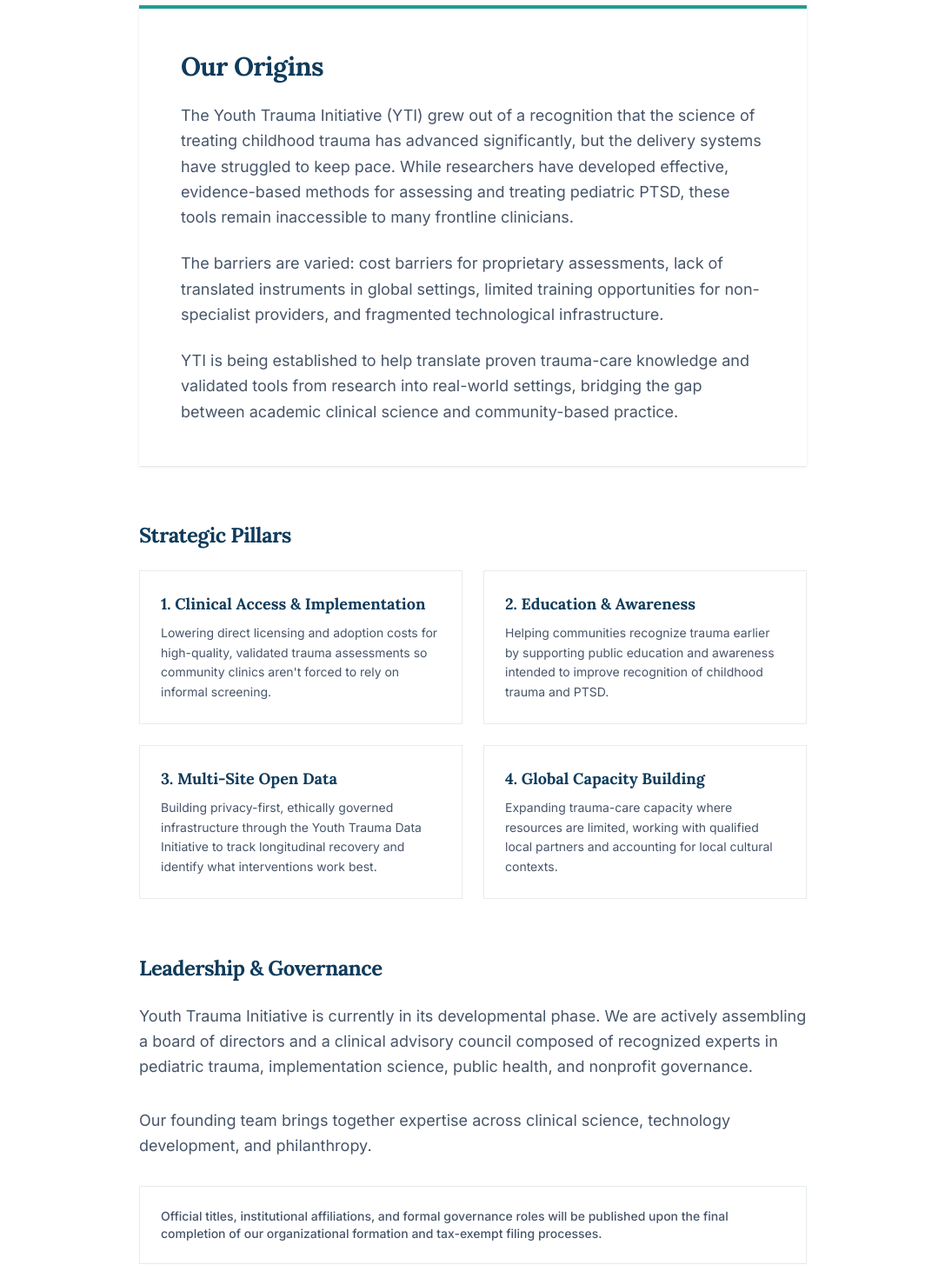
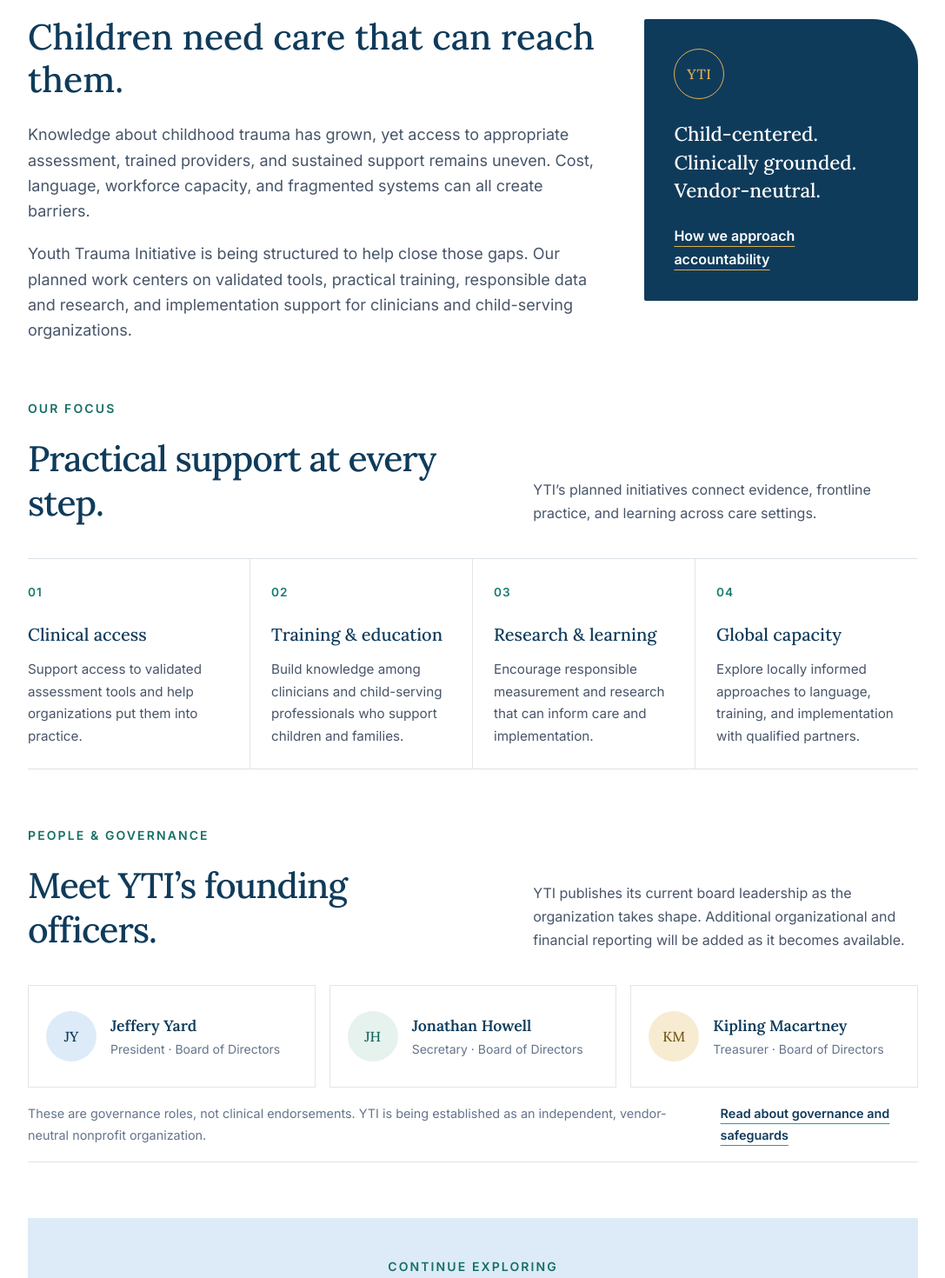
Before and after one commit to jh-ship-it/YTI, a React (Vite) app: page /about in a window 1280 px wide. Shown: the part 640-2110 px from the top of the page at 87% size, without its empty margins (96-1183 px from the left). Built offline with nearby package versions, Linux system fonts and the light colour scheme.

Commit message:
Improve leadership transparency and supporter experience

```diff
--- a/src/index.css
+++ b/src/index.css
@@ -85,3 +85,30 @@
 @media(max-width:700px) { .section-jump { display:block; padding:12px 16px; }.section-jump>span { display:block; padding-left:4px; margin-bottom:4px; }.care-explorer { padding:20px; }.care-steps { grid-template-columns:1fr 1fr; }.care-steps button:last-child { grid-column:1/-1; }.care-stage { min-height:290px; }.mission-actions { grid-template-columns:1fr; } }
 @media(prefers-reduced-motion:reduce) { .scroll-reveal { opacity:1; transform:none; }.intro-visual:hover img,.button-primary:hover,.button-outline:hover,.nav-support:hover,.pillar:hover .pillar-top svg { transform:none; }.program-details ul { animation:none; } }
 @media print { .scroll-reveal {opacity:1;transform:none;} .section-jump,.reading-progress {display:none;} .program-details>ul {display:block!important;} }
+
+.leadership-preview { background:#f5f8f9; padding:52px 0; border-block:1px solid #0f3b5b15; }
+.leadership-preview-inner { display:grid; grid-template-columns:1fr 1.1fr auto; gap:42px; align-items:center; }
+.leadership-preview h2 { font-size:clamp(1.8rem,3vw,2.45rem); line-height:1.2; font-weight:500; }
+.leadership-preview .eyebrow { margin-bottom:10px; }
+.leadership-preview-inner>p { color:#475569; max-width:460px; }
+.about-story { display:grid; grid-template-columns:1.35fr .65fr; gap:56px; align-items:center; }
+.about-story h2,.about-next-step h2 { font-size:clamp(2rem,3.2vw,2.75rem); line-height:1.2; font-weight:500; }
+.about-story-note { padding:34px; background:#0f3b5b; color:#fff; border-radius:2px 52px 2px 2px; }
+.about-note-mark { display:grid; place-items:center; width:58px; height:58px; border:1px solid #e2b04f; color:#e2b04f; border-radius:50%; font:500 1rem Lora,serif; letter-spacing:.04em; margin-bottom:24px; }
+.about-story-note p { font:500 1.4rem/1.45 Lora,serif; margin-bottom:22px; }
+.about-story-note .text-link { color:#fff; text-decoration-color:#e2b04f; }
+.about-focus-grid { display:grid; grid-template-columns:repeat(4,1fr); border-block:1px solid #0f3b5b25; }
+.about-focus-grid article { padding:24px; border-right:1px solid #0f3b5b20; }
+.about-focus-grid article:first-child { padding-left:0; }.about-focus-grid article:last-child { border:0; }
+.about-focus-grid article>span { color:#197b71; font-size:.85rem; font-weight:700; letter-spacing:.08em; }
+.about-focus-grid h3 { margin:18px 0 10px; font-size:1.25rem; font-weight:500; }.about-focus-grid p { color:#475569; font-size:.95rem; }
+.leader-grid { display:grid; grid-template-columns:repeat(3,1fr); gap:16px; }
+.leader-card { display:flex; align-items:center; gap:16px; min-height:118px; padding:20px; border:1px solid #0f3b5b20; background:#fff; }
+.leader-monogram { display:grid; place-items:center; flex:0 0 58px; height:58px; background:#dcebf7; border-radius:50%; color:#0f3b5b; font:500 1rem Lora,serif; }
+.leader-monogram-2 { background:#e5f2ee; color:#146a60; }.leader-monogram-3 { background:#f7ecd2; color:#785a19; }
+.leader-card h3 { font-size:1.1rem; font-weight:600; }.leader-card p { color:#64748b; font-size:.875rem; }
+.leadership-note { display:flex; justify-content:space-between; align-items:center; gap:24px; padding:18px 0; border-bottom:1px solid #0f3b5b20; color:#64748b; font-size:.9rem; }
+.about-next-step { padding:44px; background:#dcebf7; text-align:center; }
+.about-next-step>p:not(.eyebrow) { max-width:620px; margin:18px auto; color:#475569; }.about-next-step .button-row { justify-content:center; }
+@media(max-width:850px) { .leadership-preview-inner { grid-template-columns:1fr 1fr; gap:20px; }.leadership-preview-inner>a { grid-column:1/-1; }.about-story { grid-template-columns:1fr; gap:28px; }.about-focus-grid { grid-template-columns:repeat(2,1fr); }.about-focus-grid article:nth-child(2) { border-right:0; }.about-focus-grid article:nth-child(-n+2) { border-bottom:1px solid #0f3b5b20; }.about-focus-grid article:nth-child(3) { padding-left:0; }.leader-grid { grid-template-columns:1fr; } }
+@media(max-width:600px) { .leadership-preview-inner { grid-template-columns:1fr; }.leadership-preview-inner>a { grid-column:auto; }.about-focus-grid { grid-template-columns:1fr; }.about-focus-grid article,.about-focus-grid article:first-child,.about-focus-grid article:nth-child(3) { padding:20px 0; border-right:0; border-bottom:1px solid #0f3b5b20; }.about-focus-grid article:last-child { border-bottom:0; }.leadership-note { align-items:flex-start; flex-direction:column; }.about-next-step { padding:28px 20px; } }
--- a/src/pages/About.tsx
+++ b/src/pages/About.tsx
@@ -1,82 +1,79 @@
+import { Link } from 'react-router-dom';
 import SEO from '../components/SEO';
 import FadeIn from '../components/FadeIn';
-import { siteConfig } from '../content';
 import PageHero from '../components/PageHero';
+
+const directors = [
+  { name: 'Jeffery Yard', role: 'President' },
+  { name: 'Jonathan Howell', role: 'Secretary' },
+  { name: 'Kipling Macartney', role: 'Treasurer' },
+];
 
 export default function About() {
   return (
     <div className="bg-background pb-24 sm:pb-32">
-      <SEO title="About" description="Learn about Youth Trauma Initiative's origins, our team, and our mission to move proven trauma-care knowledge and tools from research into real-world settings." />
+      <SEO title="About & Leadership" description="Meet Youth Trauma Initiative's founding board officers and learn how YTI is being established." />
       <PageHero
         label="About Youth Trauma Initiative"
-        title="Built to help close the gap between evidence and access."
-        subtitle="Youth Trauma Initiative is being developed to expand access to the clinical tools, knowledge, data, training, and implementation support needed to improve childhood-trauma care." layout="text-only"
+        title="A clearer path from evidence to care."
+        subtitle="YTI is being established to help children around the world receive trauma and PTSD care by equipping the people and systems around them."
+        layout="text-only"
       />
 
       <div className="mx-auto max-w-7xl px-6 lg:px-8 mt-12 sm:mt-16">
-        <div className="mx-auto max-w-3xl space-y-16">
-
-          <FadeIn as="section" className="bg-white p-8 sm:p-12 border-t-4 border-secondary shadow-sm">
-            <h2 className="text-3xl font-bold tracking-tight text-primary font-display mb-6">Our Origins</h2>
-            <div className="space-y-6 text-lg text-text-muted leading-relaxed">
-              <p>
-                The Youth Trauma Initiative (YTI) grew out of a recognition that the science of treating childhood trauma has advanced significantly, but the delivery systems have struggled to keep pace. While researchers have developed effective, evidence-based methods for assessing and treating pediatric PTSD, these tools remain inaccessible to many frontline clinicians.
-              </p>
-              <p>
-                The barriers are varied: cost barriers for proprietary assessments, lack of translated instruments in global settings, limited training opportunities for non-specialist providers, and fragmented technological infrastructure.
-              </p>
-              <p>
-                YTI is being established to help translate proven trauma-care knowledge and validated tools from research into real-world settings, bridging the gap between academic clinical science and community-based practice.
-              </p>
+        <div className="mx-auto max-w-5xl space-y-16">
+          <FadeIn as="section" className="about-story">
+            <div className="about-story-copy">
+              <p className="eyebrow">Why YTI</p>
+              <h2 className="text-3xl font-display font-medium text-primary mb-6">Children need care that can reach them.</h2>
+              <div className="space-y-5 text-lg text-text-muted leading-relaxed">
+                <p>Knowledge about childhood trauma has grown, yet access to appropriate assessment, trained providers, and sustained support remains uneven. Cost, language, workforce capacity, and fragmented systems can all create barriers.</p>
+                <p>Youth Trauma Initiative is being structured to help close those gaps. Our planned work centers on validated tools, practical training, responsible data and research, and implementation support for clinicians and child-serving organizations.</p>
+              </div>
+            </div>
+            <div className="about-story-note">
+              <span className="about-note-mark" aria-hidden="true">YTI</span>
+              <p>Child-centered. Clinically grounded. Vendor-neutral.</p>
+              <Link to="/transparency" className="text-link">How we approach accountability</Link>
             </div>
           </FadeIn>
 
-          {/* Strategic Pillars */}
-          <FadeIn as="section">
-            <h2 className="text-2xl font-bold tracking-tight text-primary font-display mb-6">Strategic Pillars</h2>
-            <div className="grid sm:grid-cols-2 gap-6">
-              <div className="bg-white p-6 border border-primary/10 space-y-2">
-                <h3 className="font-bold font-display text-primary text-lg">1. Clinical Access & Implementation</h3>
-                <p className="text-sm text-text-muted leading-relaxed">
-                  Lowering direct licensing and adoption costs for high-quality, validated trauma assessments so community clinics aren't forced to rely on informal screening.
-                </p>
-              </div>
-              <div className="bg-white p-6 border border-primary/10 space-y-2">
-                <h3 className="font-bold font-display text-primary text-lg">2. Education & Awareness</h3>
-                <p className="text-sm text-text-muted leading-relaxed">
-                  Helping communities recognize trauma earlier by supporting public education and awareness intended to improve recognition of childhood trauma and PTSD.
-                </p>
-              </div>
-              <div className="bg-white p-6 border border-primary/10 space-y-2">
-                <h3 className="font-bold font-display text-primary text-lg">3. Multi-Site Open Data</h3>
-                <p className="text-sm text-text-muted leading-relaxed">
-                  Building privacy-first, ethically governed infrastructure through the Youth Trauma Data Initiative to track longitudinal recovery and identify what interventions work best.
-                </p>
-              </div>
-              <div className="bg-white p-6 border border-primary/10 space-y-2">
-                <h3 className="font-bold font-display text-primary text-lg">4. Global Capacity Building</h3>
-                <p className="text-sm text-text-muted leading-relaxed">
-                  Expanding trauma-care capacity where resources are limited, working with qualified local partners and accounting for local cultural contexts.
-                </p>
-              </div>
+          <FadeIn as="section" className="about-pillars">
+            <div className="section-heading">
+              <div><p className="eyebrow">Our focus</p><h2>Practical support at every step.</h2></div>
+              <p>YTI’s planned initiatives connect evidence, frontline practice, and learning across care settings.</p>
+            </div>
+            <div className="about-focus-grid">
+              <article><span>01</span><h3>Clinical access</h3><p>Support access to validated assessment tools and help organizations put them into practice.</p></article>
+              <article><span>02</span><h3>Training & education</h3><p>Build knowledge among clinicians and child-serving professionals who support children and families.</p></article>
+              <article><span>03</span><h3>Research & learning</h3><p>Encourage responsible measurement and research that can inform care and implementation.</p></article>
+              <article><span>04</span><h3>Global capacity</h3><p>Explore locally informed approaches to language, training, and implementation with qualified partners.</p></article>
             </div>
           </FadeIn>
 
-          <FadeIn as="section">
-            <h2 className="text-2xl font-bold tracking-tight text-primary font-display mb-6">Leadership & Governance</h2>
-            <p className="text-text-muted mb-8 leading-relaxed text-lg">
-              Youth Trauma Initiative is currently in its developmental phase. We are actively assembling a board of directors and a clinical advisory council composed of recognized experts in pediatric trauma, implementation science, public health, and nonprofit governance.
-            </p>
-            <p className="text-text-muted mb-8 leading-relaxed text-lg">
-              Our founding team brings together expertise across clinical science, technology development, and philanthropy.
-            </p>
-            <div className="border border-primary/10 bg-white p-6">
-              <p className="text-sm text-text-muted font-medium">
-                Official titles, institutional affiliations, and formal governance roles will be published upon the final completion of our organizational formation and tax-exempt filing processes.
-              </p>
+          <FadeIn as="section" className="leadership-section">
+            <span id="leadership" className="reading-anchor" />
+            <div className="section-heading">
+              <div><p className="eyebrow">People & governance</p><h2>Meet YTI’s founding officers.</h2></div>
+              <p>YTI publishes its current board leadership as the organization takes shape. Additional organizational and financial reporting will be added as it becomes available.</p>
             </div>
+            <div className="leader-grid">
+              {directors.map((person, index) => (
+                <article className="leader-card" key={person.name}>
+                  <div className={`leader-monogram leader-monogram-${index + 1}`} aria-hidden="true">{person.name.split(' ').map((part) => part[0]).join('')}</div>
+                  <div><h3>{person.name}</h3><p>{person.role} · Board of Directors</p></div>
+                </article>
+              ))}
+            </div>
+            <div className="leadership-note"><p>These are governance roles, not clinical endorsements. YTI is being established as an independent, vendor-neutral nonprofit organization.</p><Link to="/transparency" className="text-link">Read about governance and safeguards</Link></div>
           </FadeIn>
 
+          <FadeIn as="section" className="about-next-step">
+            <p className="eyebrow">Continue exploring</p>
+            <h2>Help shape a more connected path to care.</h2>
+            <p>We welcome conversations with clinicians, child-serving organizations, researchers, and supporters who share this purpose.</p>
+            <div className="button-row"><Link className="button-primary" to="/contact">Start a conversation</Link><Link className="button-outline" to="/mission">Read our mission</Link></div>
+          </FadeIn>
         </div>
       </div>
     </div>
--- a/src/pages/Home.tsx
+++ b/src/pages/Home.tsx
@@ -17,6 +17,7 @@
     <section className="need-section"><div className="site-width need-grid"><div className="need-stat"><span>More than</span><strong>2/3</strong><p>of children report at least one traumatic event by age 16.</p><a href="https://www.samhsa.gov/child-trauma/understanding-child-trauma" target="_blank" rel="noopener noreferrer">Source: SAMHSA</a></div><div><p className="eyebrow">The need</p><h2>Recognition is the start.<br/>Access makes action possible.</h2><p>A child's recovery should not be limited by the resources of the organization caring for them. Cost, language, workforce shortages, and fragmented systems can leave clinicians without the tools and support they need.</p><p>Exposure does not by itself mean a child has PTSD. Appropriate assessment helps qualified professionals understand symptoms, plan care, and track progress.</p></div></div></section>
     <section className="site-width delivery-section"><div className="section-heading"><div><p className="eyebrow">How support reaches children</p><h2>From resources to lasting effects.</h2></div><p>Our planned funding model connects charitable support to the people delivering care, with clear goals and accountable use of resources.</p></div><div className="funding-flow" aria-label="Planned funding flow"><div className="flow-step"><span>01 · Support</span><h3>Funders</h3><p>Foundations, public funders, companies, and individuals.</p></div><div className="flow-step flow-yti"><span>02 · Stewardship</span><h3>Youth Trauma Initiative</h3><p>Independent charitable control and vendor-neutral program decisions.</p></div><div className="flow-step"><span>03 · Delivery</span><h3>Frontline care</h3><p>Tools, training, data, and implementation support for clinicians, schools, and hospitals.</p></div><div className="flow-step flow-outcomes"><span>04 · Intended outcomes</span><h3>Healing that lasts</h3><p>Support clinical repair, measure improvement, and evaluate success in establishing lasting effects.</p></div></div><p className="flow-note">These are planned activities and intended outcomes, not a claim of programs or results already delivered.</p></section>
     <section className="data-section"><div className="site-width data-grid"><div><p className="eyebrow">Planned initiative</p><h2>Learn from care.<br/>Carry that learning forward.</h2></div><div><p>The YTI Data Initiative could help child-serving organizations use repeated measurement to understand progress and study treatment outcomes.</p><p>Research and analytics would operate under appropriate privacy, ethics, and governance controls. Clinical decisions remain with qualified people.</p><Link className="text-link" to="/data-initiative">Explore the YTI Data Initiative</Link></div></div></section>
+    <section className="leadership-preview"><div className="site-width leadership-preview-inner"><div><p className="eyebrow">Open governance</p><h2>Leadership you can see.</h2></div><p>YTI publishes its current founding board officers and formation-stage governance commitments as the organization takes shape.</p><Link className="text-link" to="/about#leadership">Meet the board officers</Link></div></section>
     <section className="closing-section site-width"><p className="eyebrow">Help build the next chapter</p><h2>More support for the people<br/>children count on.</h2><p>Help equip child-serving organizations with the tools, training, and implementation support to recognize trauma, guide care, and measure recovery.</p><div className="button-row"><Link className="button-primary" to="/donate">Support YTI</Link><Link className="button-outline" to="/contact">Discuss a partnership</Link></div><small>{siteConfig.legalStatus}</small></section>
   </>;
 }
--- a/src/pages/Transparency.tsx
+++ b/src/pages/Transparency.tsx
@@ -1,6 +1,7 @@
 import SEO from '../components/SEO';
 import FadeIn from '../components/FadeIn';
 import PageHero from '../components/PageHero';
+import { Link } from 'react-router-dom';
 
 export default function Transparency() {
   return (
@@ -21,7 +22,7 @@
         <FadeIn as="section">
           <h2 className="text-2xl font-display font-bold text-primary mb-4">Mission & Governance</h2>
           <p className="text-text-muted leading-relaxed">
-            Youth Trauma Initiative (YTI) is being structured with a singular focus: expanding access to effective pediatric trauma care. Our governance structure is designed to ensure our programs, funding, and research initiatives remain independent, mission-driven, and clinically rigorous.
+            YTI is being structured to expand access to effective pediatric trauma care. Its governance framework is being developed to support independent, mission-driven decisions and responsible stewardship as programs and research initiatives take shape.
           </p>
         </FadeIn>
 
@@ -49,7 +50,7 @@
         <FadeIn as="section">
           <h2 className="text-2xl font-display font-bold text-primary mb-4">Future Reporting</h2>
           <p className="text-text-muted leading-relaxed">
-            As programs launch, YTI will publish annual reports, board information, and financial documents as they become available. This will include IRS Form 990-series filings once filed, and links to ProPublica Nonprofit Explorer and Candid/GuideStar profiles once available.
+            YTI currently publishes its board officers on the <Link to="/about#leadership" className="text-link">About & Leadership page</Link>. As the organization advances, it intends to publish annual reports and financial documents as they become available, including IRS Form 990-series filings once filed, and links to ProPublica Nonprofit Explorer and Candid/GuideStar profiles once available.
           </p>
         </FadeIn>
       </div>
```
Also changed, not shown: src/pages/GetInvolved.tsx (+10 -18 lines).
